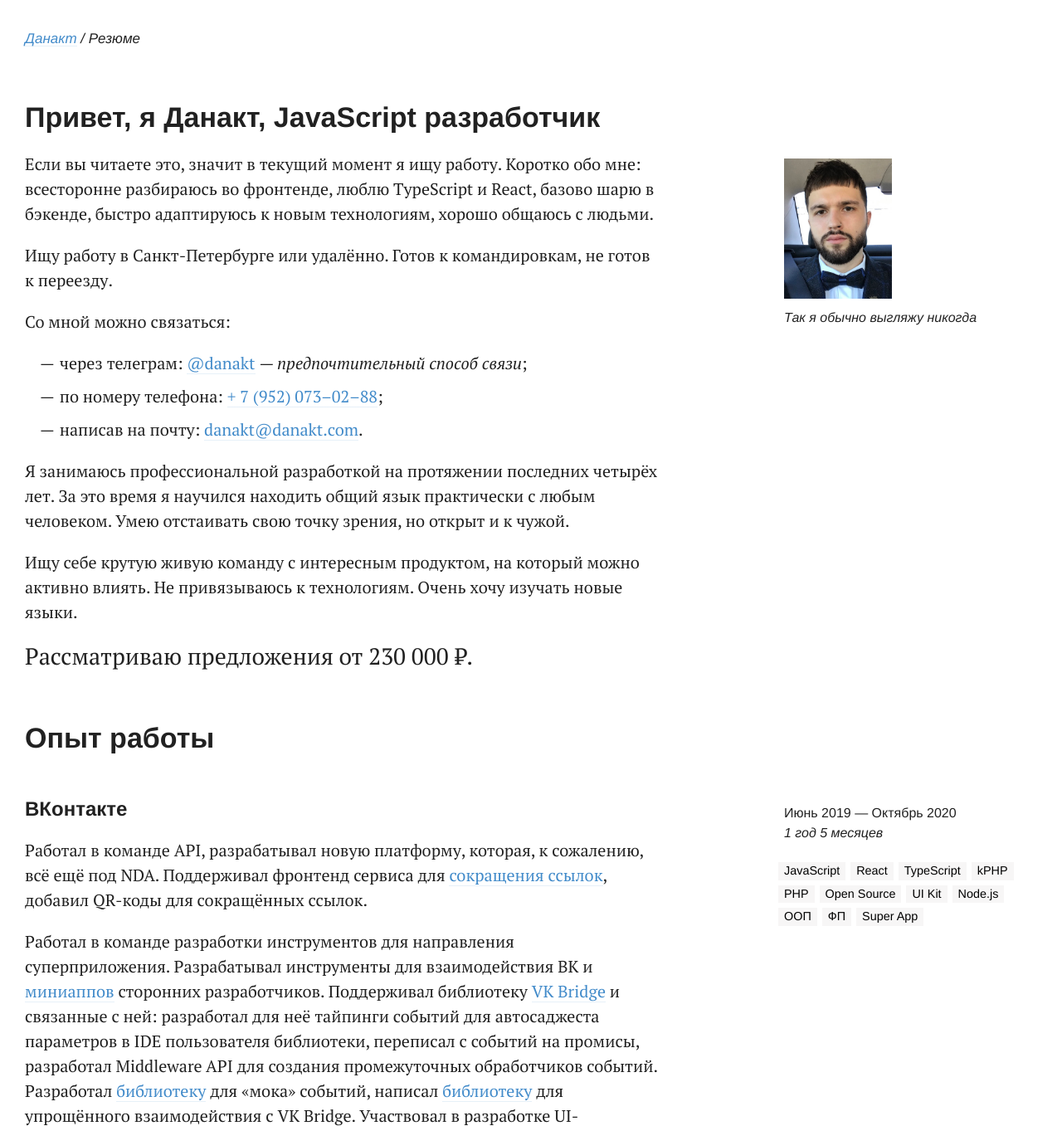
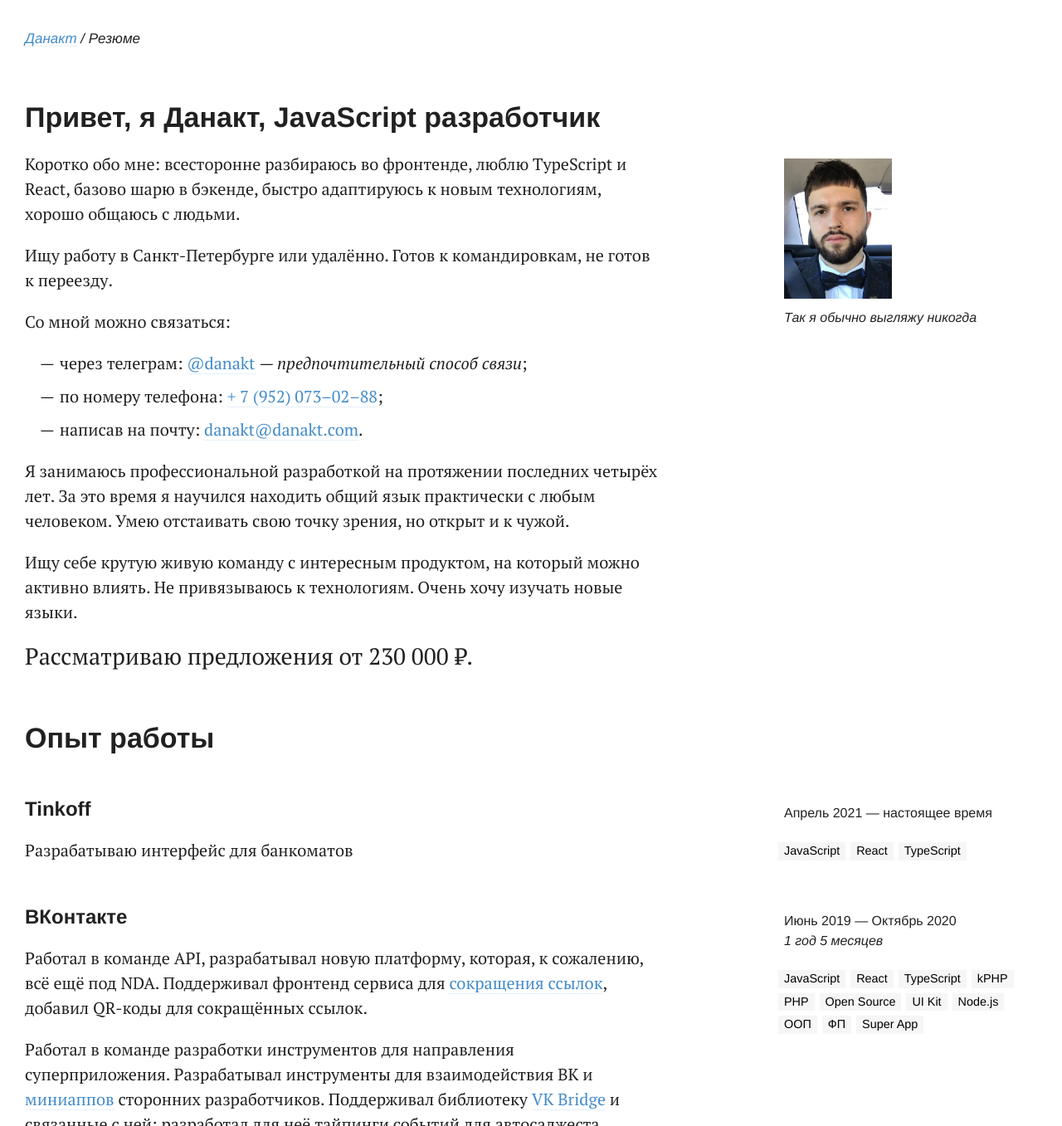
Before and after one commit to danakt/danakt.github.io, a Next.js app: page /cv in a window 1280 px wide. Shown: the top 1357 px of the page at 83% size. Built offline with nearby package versions, Linux system fonts and the light colour scheme; grey boxes are pictures that could not be loaded.

Commit message:
Update cv text

```diff
--- a/package.json
+++ b/package.json
@@ -25,8 +25,8 @@
     "typescript": "^3.8.3"
   },
   "dependencies": {
-    "isomorphic-fetch": "^2.2.1",
-    "next": "^9.3.4",
+    "isomorphic-fetch": "^3.0.0",
+    "next": "^12.0.4",
     "react": "^16.13.1",
     "react-dom": "^16.13.1",
     "styled-components": "^5.0.1"
--- a/pages/cv.tsx
+++ b/pages/cv.tsx
@@ -21,9 +21,8 @@
         }
       >
         <p>
-          Если вы читаете это, значит в текущий момент я ищу работу. Коротко обо мне: всесторонне разбираюсь во
-          фронтенде, люблю TypeScript и React, базово шарю в бэкенде, быстро адаптируюсь к новым технологиям, хорошо
-          общаюсь с людьми.
+          Коротко обо мне: всесторонне разбираюсь во фронтенде, люблю TypeScript и React, базово шарю в бэкенде, быстро
+          адаптируюсь к новым технологиям, хорошо общаюсь с людьми.
         </p>
       </WithAside>
 
@@ -67,6 +66,24 @@
       <p className="lead">Рассматриваю предложения от 230&nbsp;000&nbsp;₽.</p>
 
       <Heading>Опыт работы</Heading>
+
+      <WithAside
+        aside={
+          <>
+            <p>Апрель 2021 — настоящее время</p>
+
+            <KeywordsWrapper>
+              {['JavaScript', 'React', 'TypeScript'].map((item, i) => (
+                <Keyword key={i}>{item}</Keyword>
+              ))}
+            </KeywordsWrapper>
+          </>
+        }
+      >
+        <Heading level={2}>Tinkoff</Heading>
+      </WithAside>
+
+      <p>Разрабатываю интерфейс для банкоматов</p>
 
       <WithAside
         aside={
```
Also changed, not shown: next-env.d.ts, 2 other files (tests, documents, lock files or other folders).
